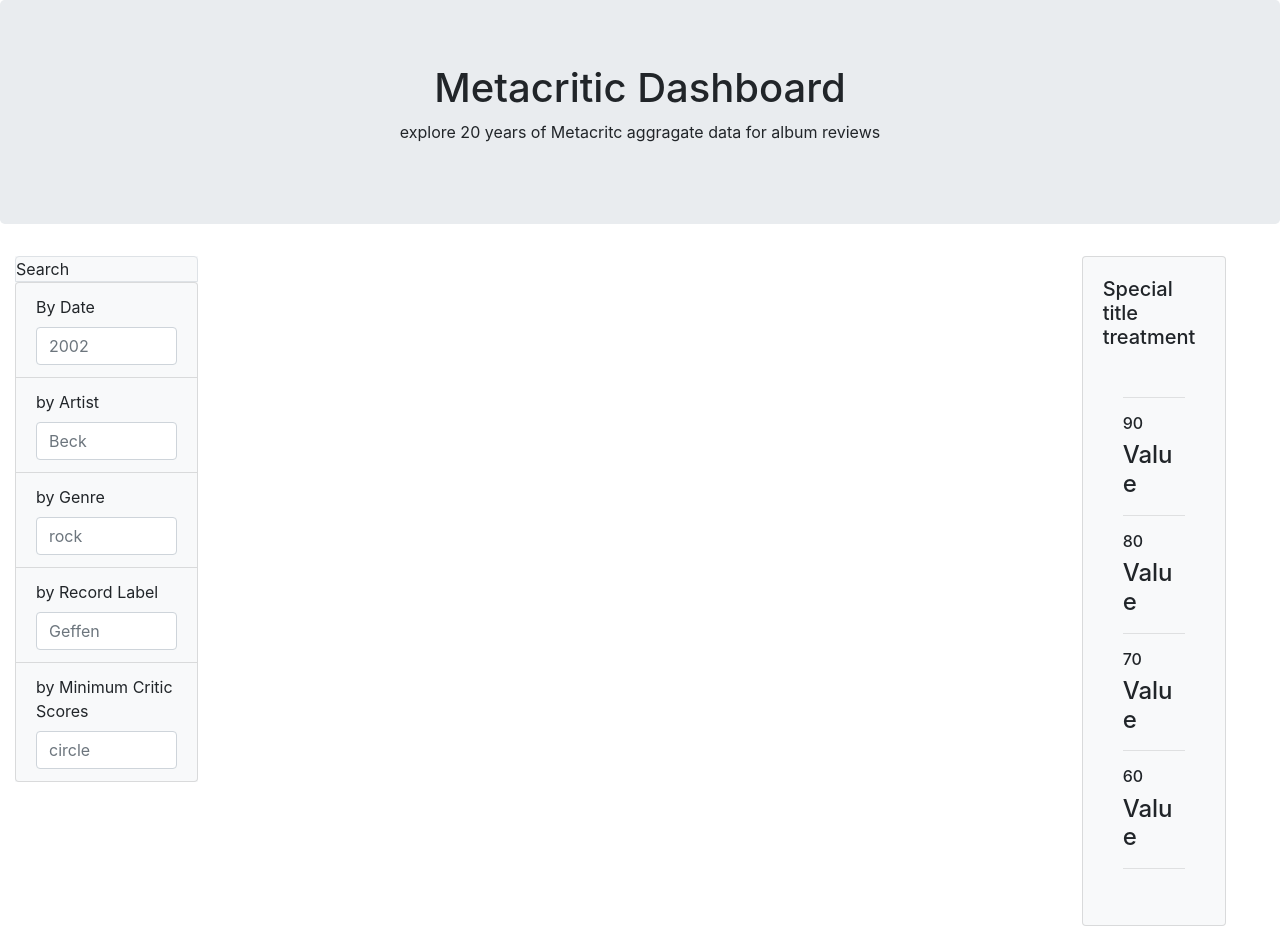
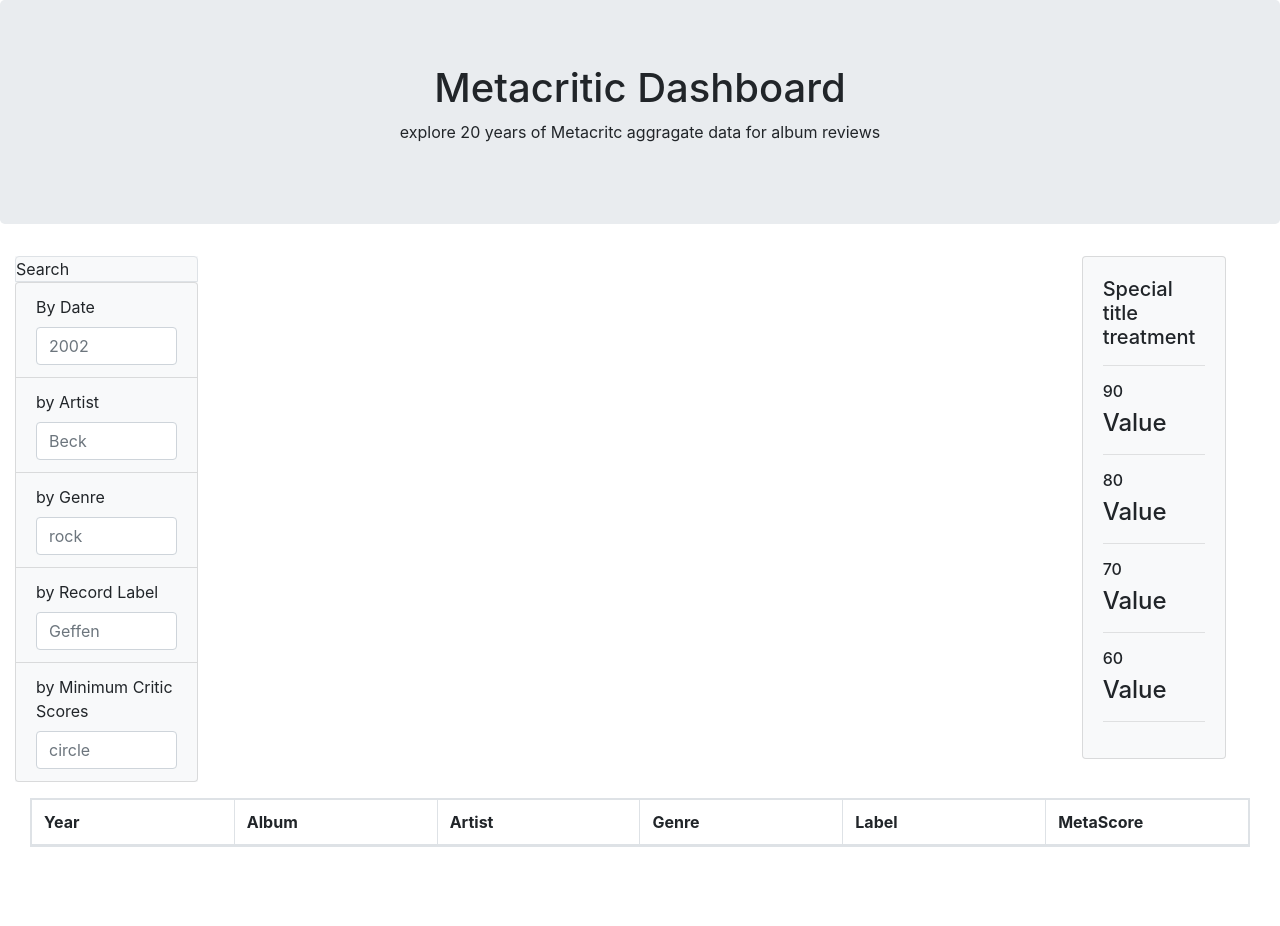
Before and after one commit to dorisep/meta_dashboard, a Flask app: page / in a window 1280 px wide. Shown: the top 926 px of the page. After the commit the page ends 847 px from the top, so only its background shows below. Run offline with Flask 2, Linux system fonts and the light colour scheme; data comes from the database, SQL or seed files in the repository; lists and menus that the app fills with data are empty; some libraries are stand-ins or nearby versions.

Commit message:
Update stacked.html
fixed card size for count of albums in bin

```diff
--- a/D3/Templates/stacked.html
+++ b/D3/Templates/stacked.html
@@ -58,7 +58,6 @@
                 <div class="card bg-light" style="width: 9rem;">
                     <div class="card-body">
                         <h5 class="card-title">Special title treatment</h5>
-                        <div class="card-body">
                         <hr>
                         <div>
                             <h6>90</h6>
@@ -84,7 +83,6 @@
                 </div>
             </div>
         </div>
-        </div>
         <div class="col-md-12">
             <table id="meta_table" class="table table-bordered table-striped mb-0">
                 <thead>
```
Lines whose indentation alone changed are shown as unchanged.
